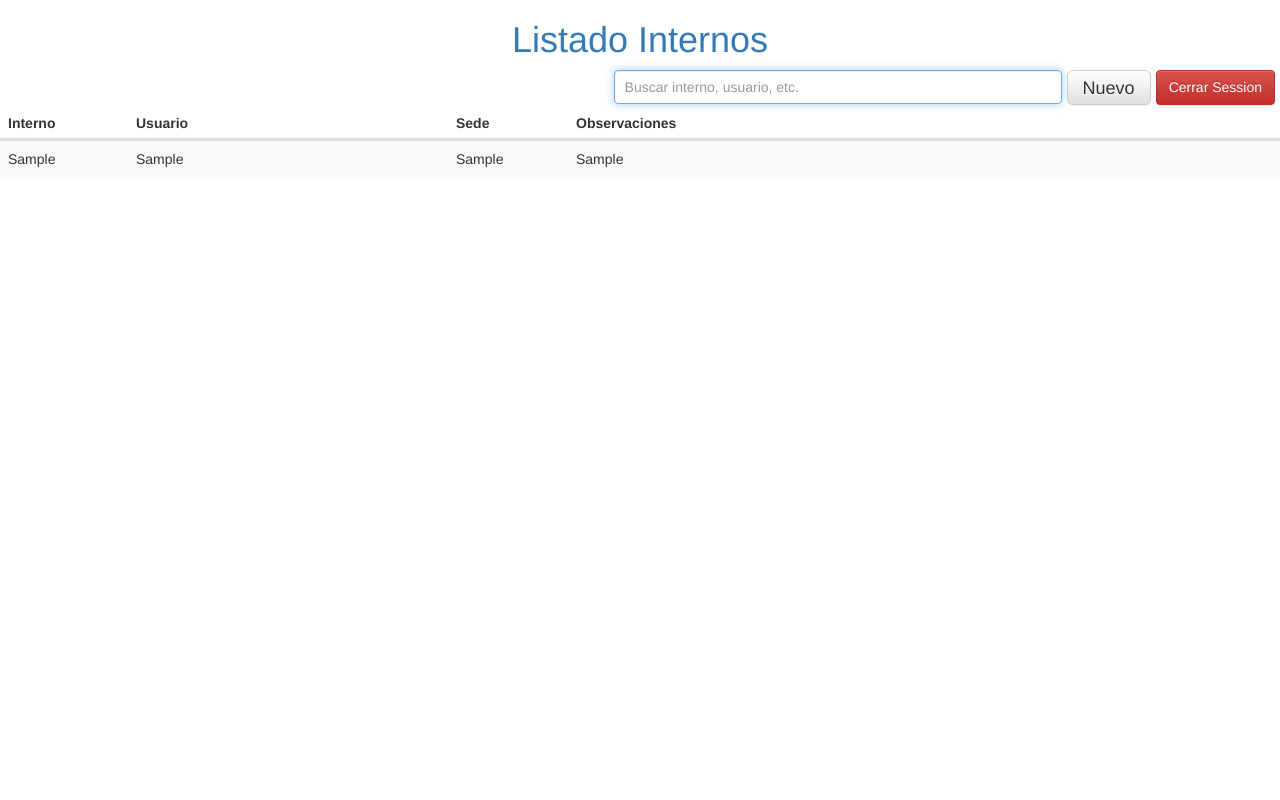
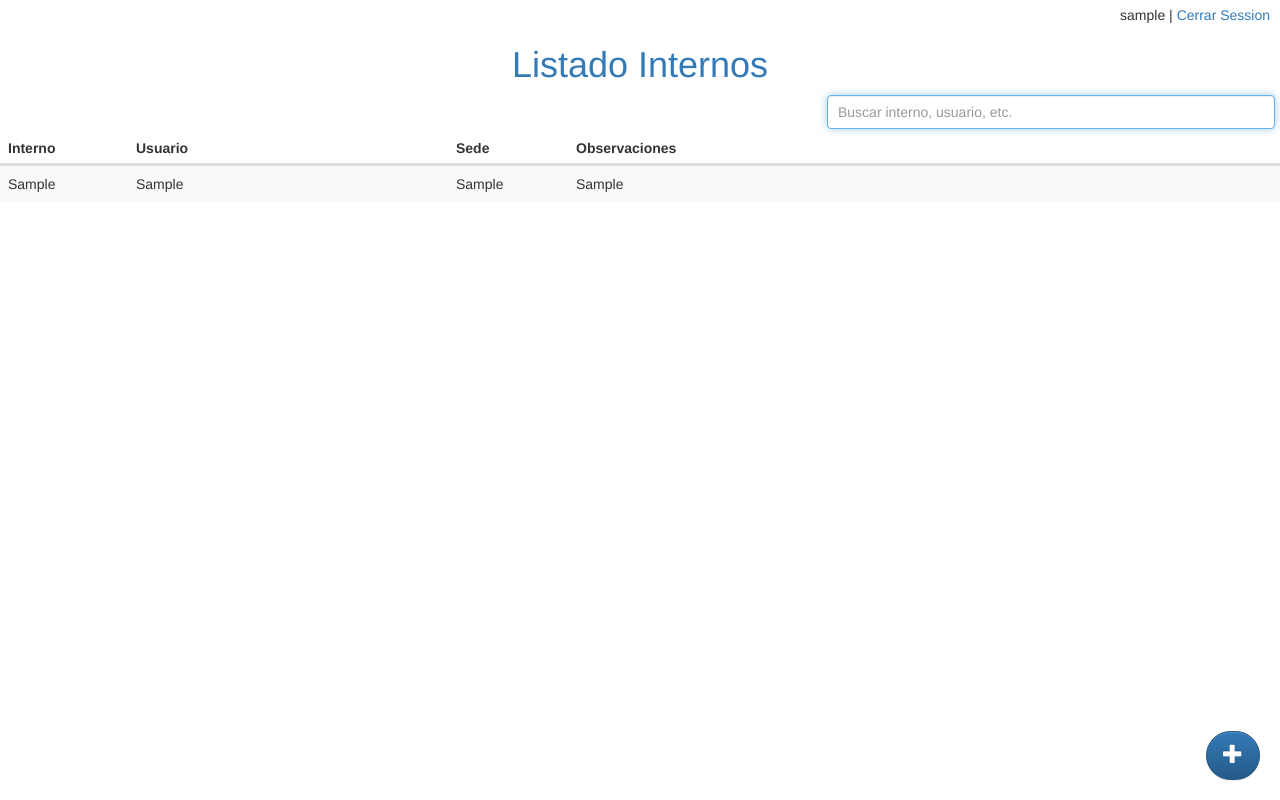
Before and after one commit to marianoleguizamon84/internos, a PHP site: page / in a window 1280 px wide. Run offline with PHP 8.4, Linux system fonts and the light colour scheme; the visitor is signed in with stand-in values (Sample User, id 1); tables that the repository leaves empty or names only in its code hold one stand-in row (values such as "Sample post").

Commit message:
Barra nav y botones nuevos

```diff
--- a/index.php
+++ b/index.php
@@ -29,6 +29,7 @@ catch(PDOException $e)
     <!-- Latest compiled and minified CSS -->
     <link rel="stylesheet" href="https://maxcdn.bootstrapcdn.com/bootstrap/3.3.7/css/bootstrap.min.css" integrity="sha384-BVYiiSIFeK1dGmJRAkycuHAHRg32OmUcww7on3RYdg4Va+PmSTsz/K68vbdEjh4u" crossorigin="anonymous">
 
+
     <!-- Optional theme -->
     <link rel="stylesheet" href="https://maxcdn.bootstrapcdn.com/bootstrap/3.3.7/css/bootstrap-theme.min.css" integrity="sha384-rHyoN1iRsVXV4nD0JutlnGaslCJuC7uwjduW9SVrLvRYooPp2bWYgmgJQIXwl/Sp" crossorigin="anonymous">
 
@@ -40,14 +41,21 @@ catch(PDOException $e)
     <title>Listado Internos</title>
   </head>
   <body>
+    <nav class="superior">
+      <?php if ($admin) {
+        echo $_SESSION['user'] . " | " ?> <a href="cerrar.php">Cerrar Session</a>
+      <?php } else {?>
+        <a href="./admin.php">Ingresar</a>
+      <?php } ?>
+    </nav>
     <h1><a href="index.php">Listado Internos</a></h1>
     <div class="botonera">
       <input type="text" class="form-control" placeholder="Buscar interno, usuario, etc." onkeyup="buscar()" id="buscar">
+    </div>
       <?php if ($admin): ?>
-        <button type="button" class="btn btn-default btn-lg" onclick="nuevo()" id="nuevo">Nuevo</button>
-        <a href="cerrar.php" class="btn btn-danger cerrar">Cerrar Session</a>
+        <button type="button" class="btn btn-primary btn-lg nuevo" onclick="nuevo()" id="nuevo"><span class="glyphicon glyphicon-plus"></span></button>
+        <!-- <a href="cerrar.php" class="btn btn-danger cerrar">Cerrar Session</a> -->
       <?php endif; ?>
-    </div>
     <table class='table table-striped'>
       <thead>
         <tr>
--- a/interno.js
+++ b/interno.js
@@ -1,13 +1,15 @@
 window.onload = function(event){
   var tabla = document.getElementsByTagName('tbody');
-  var largo = window.innerHeight - 160;
+  // var sum = $(".superior").height() + $("h1").height() + $(".botonera").height();
+  var largo = window.innerHeight - 190;
+  //Porque 190
   tabla[0].style.height = largo + "px";
   document.getElementById('buscar').focus();
 }
 
 window.onresize = function(event){
   var tabla = document.getElementsByTagName('tbody');
-  var largo = window.innerHeight - 160;
+  var largo = window.innerHeight - 190;
   tabla[0].style.height = largo + "px";
 }
 
--- a/internos.css
+++ b/internos.css
@@ -1,3 +1,11 @@
+.superior{
+  text-align: right;
+  margin-top: 5px;
+}
+
+.superior a{
+  margin-right: 10px;
+}
 
 h1{
   text-align: center;
@@ -22,6 +30,15 @@ h1{
   height: 35px;
   padding: 0px 15px;
   margin-right: 5px;
+}
+
+.nuevo{
+  border-radius: 50px;
+  font-size: 20px;
+  position: fixed;
+  bottom: 20px;
+  right: 20px;
+  /* color: blue; */
 }
 
 /*Titulo Fijo*/
```
